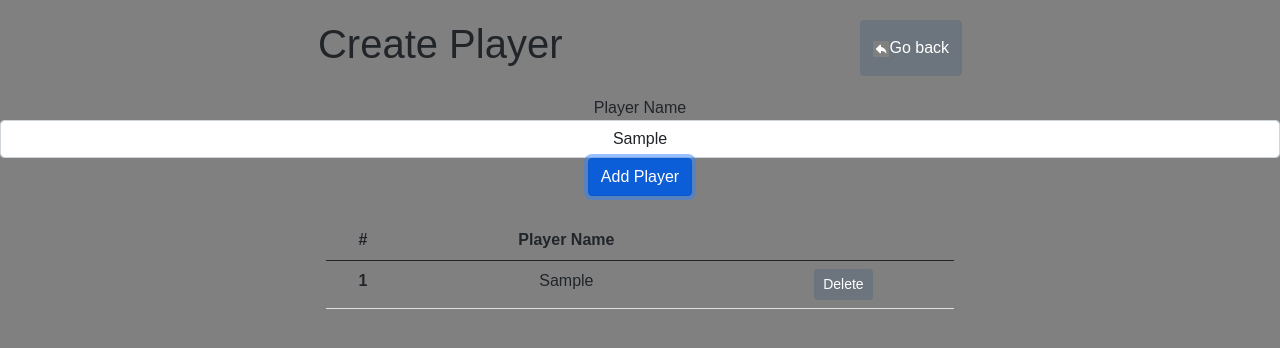
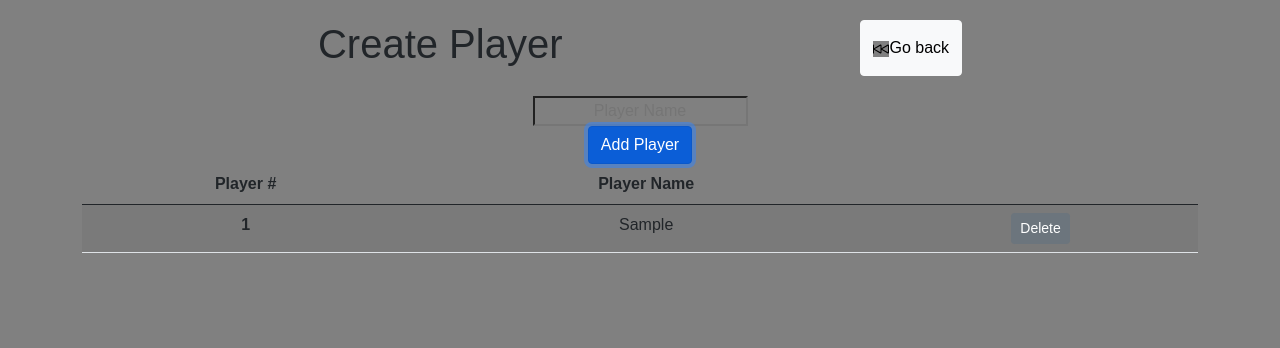
Before and after one commit to adam-paul952/dart-scoreboard, a React (Create React App) app: page /create_player in a window 1280 px wide. Both pictures are taken after typing "Sample" into the empty fields and a click on the button "Add Player". Shown: the top 348 px of the page. Built offline with nearby package versions, Linux system fonts and the light colour scheme.

Commit message:
Create Player table works with delete; included bootstrap components

```diff
--- a/src/components/Header.js
+++ b/src/components/Header.js
@@ -1,7 +1,7 @@
 import React from 'react';
 import { useHistory } from 'react-router-dom';
 import Button from 'react-bootstrap/Button';
-import { TiArrowBack } from 'react-icons/ti';
+import { BsSkipBackward } from 'react-icons/bs';
 
 const Header = ( {title, goBackButton} ) => {
     const history = useHistory();
@@ -11,8 +11,8 @@ const Header = ( {title, goBackButton} ) => {
       { goBackButton &&
           <Button
             onClick={ () => history.goBack() }
-            variant='secondary'>
-              <TiArrowBack />Go back
+            variant='light'>
+              <BsSkipBackward />Go back
           </Button>
           }
     </div>
--- a/src/screens/CreatePlayer.js
+++ b/src/screens/CreatePlayer.js
@@ -1,7 +1,6 @@
 import React, { useState } from 'react';
-import Button from 'react-bootstrap/Button';
 import Header from '../components/Header';
-import {Col, Row, Input, Label, Form, FormGroup, Table } from 'reactstrap';
+import {Button, Container, Col, Row, Form, Table } from 'react-bootstrap';
 
 import '../App.css';
 import 'bootstrap/dist/css/bootstrap.min.css';
@@ -23,161 +22,101 @@ const CreatePlayerList = () => {
 
   const onSubmit = () => {
     updatePlayerList(playerName);
+    setPlayerName(initialState);
   };
 
   console.log(playerList);
 
   const deleteRow = (rowNumber) => {
-    if (playerList.length > 1) {
       let updatedRows = [...playerList];
-      let deletedRow = updatedRows.splice(rowNumber, 1);
-      setPlayerList(deletedRow);
-    }
+      updatedRows.splice(rowNumber, 1);
+      setPlayerList(updatedRows);
   };
 
   return (
     <div>
       <Header title='Create Player' goBackButton />
-      <div>
+      <Container>
+        <Row className="justify-content-md-center">
           <Form>
-          <FormGroup>
-            <Label for='player'>Player Name</Label>
-            <Input
+            <Col>
+              <input
+                type='text'
                 name='player'
                 placeholder='Player Name'
                 onChange={onHandleChange}
                 value={player}
               />
-          </FormGroup>
+            </Col>
+            <Col>
               <Button onClick={onSubmit}>Add Player</Button>
+            </Col>
           </Form>
-      </div>
-      <div>
-      <div className='mt-4'>
+        </Row>
+        </Container>
+        {/* <Container>
+          <Row md="8">
+            <Col xs="6"> Player # </Col>
+            <Col md="auto">Player Name</Col>
+            <Col></Col>
+          </Row>
           <Row>
-        <Col sm='12' md= {{ size:6, offset:3 }}>
-          <Table hover>
+            {playerList.map((player, index) => {
+                    return (
+                      <PlayerList key={index} index={index} player={player} deleteRow={deleteRow}/>
+                      );
+                    })
+                  }
+          </Row>
+        </Container> */}
+        <Container>
+          <Table striped>
             <thead>
               <tr>
-                <th>#</th>
+                <th>Player #</th>
                 <th>Player Name</th>
                 <th></th>
               </tr>
             </thead>
             <tbody>
-            <PlayerList playerList={playerList} deleteRow={deleteRow}/>
+              {playerList.map((player, index) => {
+                return (
+                  <PlayerList key={index} index={index} player={player} deleteRow={deleteRow}/>
+                  );
+                })
+              }
             </tbody>
           </Table>
-        </Col>
-      </Row>
-    </div>
-      </div>
+        </Container>
     </div>
   );
 };
 
-const PlayerList = ({playerList, deleteRow}) => {
+const PlayerList = ({ index, player, deleteRow}) => {
   let count = 0;
 
-  const removeRow = () => {
-    deleteRow(count);
+  let playerName = player.player;
+
+  const removeRow = (index) => {
+    deleteRow(index);
   };
 
-  return Object.keys(playerList).map(i => {
-    const { player } = playerList[i];
-    count = count + 1;
+  // Use this instead of table?
+  // return (
+  //     <Row sm="6">
+  //   <Col>{index + 1}</Col>
+  //   <Col md={{ span: 4, offset: 3 }}>{playerName}</Col>
+  //   <Col><Button variant="secondary" size="sm" onClick={() => removeRow(index)}>Delete</Button></Col>
+  //     </Row>
+  // );
+
   return (
-      <tr key={count.toString(10)}>
-        <th scope='row'>{count.toString(10)}</th>
-        <td>{player}</td>
-        <td><div><Button variant="secondary" size="sm" onClick={removeRow}>Delete</Button></div></td>
+        <tr key={index + 1}>
+          <th>{index + 1}</th>
+          <td>{playerName}</td>
+          <td><Button variant="secondary" size="sm" onClick={() => removeRow(index)}>Delete</Button></td>
         </tr>
   );
-  });
 };
 
-
-
-
-
-// import React, { useState } from 'react';
-// import Button from 'react-bootstrap/Button';
-
-// import '../App.css';
-// import 'bootstrap/dist/css/bootstrap.min.css';
-
-// const PlayerRow = ({index, row, onChange, deleteRow}) => {
-//   const [playerName, handleChangePlayerName] = useState(row.playerName);
-
-//   const updateValues = ({ target: {name, value} }) => {
-//     if (name === 'playerName') {
-//       handleChangePlayerName(value);
-//     };
-
-//     onChange({
-//       index: index,
-//       playerName: playerName
-//     });
-//   };
-
-//     const removeRow = () => {
-//       deleteRow(index)
-//     }
-
-//   return (
-//     <div className="playerInputRow">
-//       <div className="card">{index + 1}</div>
-//       <div className="card"><input type="text" name="playerName" placeholder="Player Name" value={playerName} onChange={updateValues}></input></div>
-//       <div className="card"><Button variant="secondary" size="sm" onClick={removeRow}>Delete</Button></div>
-//     </div>
-//   );
-// };
-
-// const CreatePlayerList = () => {
-//   // Create Empty state for player key and name to be entered
-//   const [tableRows, setTableRows] = useState([{
-//     playerName: ''
-//     }
-//   ]);
-
-//   // Recieve data from tableRow
-//   const onHandleChange = (data) => {
-//     tableRows[data.index] = data;
-//   };
-
-//   // Add new rows to table with player name and index
-//   const addNewRow = () => {
-//     setTableRows([...tableRows, {playerName: ''}]);
-//   };
-
-//   const deleteRow = (index) => {
-//     if(tableRows.length > 1){
-//       let updatedRows = [...tableRows];
-//       let indexToRemove = updatedRows.filter(x => x.index !== index);
-//       // updatedRows.splice(index, 1);
-//       setTableRows(indexToRemove);
-//     }
-//   };
-
-//   return (
-//       <div className="createPlayerTable">
-//         <div className="playerTable">
-//           <div className="playerNameHeader">Player Name</div>
-//             <div className="playerRow">
-//               {
-//                 tableRows.map((row, index) => {
-//                   return(
-//                     <PlayerRow key={index} index={index} row={row} onChange={onHandleChange} deleteRow={deleteRow}></PlayerRow>
-//                   );
-//                 })
-//               }
-//             </div>
-//         <div>
-//           <Button variant="secondary" size="sm" onClick={addNewRow}>Add Player</Button>
-//         </div>
-//       </div>
-//     </div>
-//   );
-// };
-
 export default CreatePlayerList;
```
Lines whose indentation alone changed are shown as unchanged.
